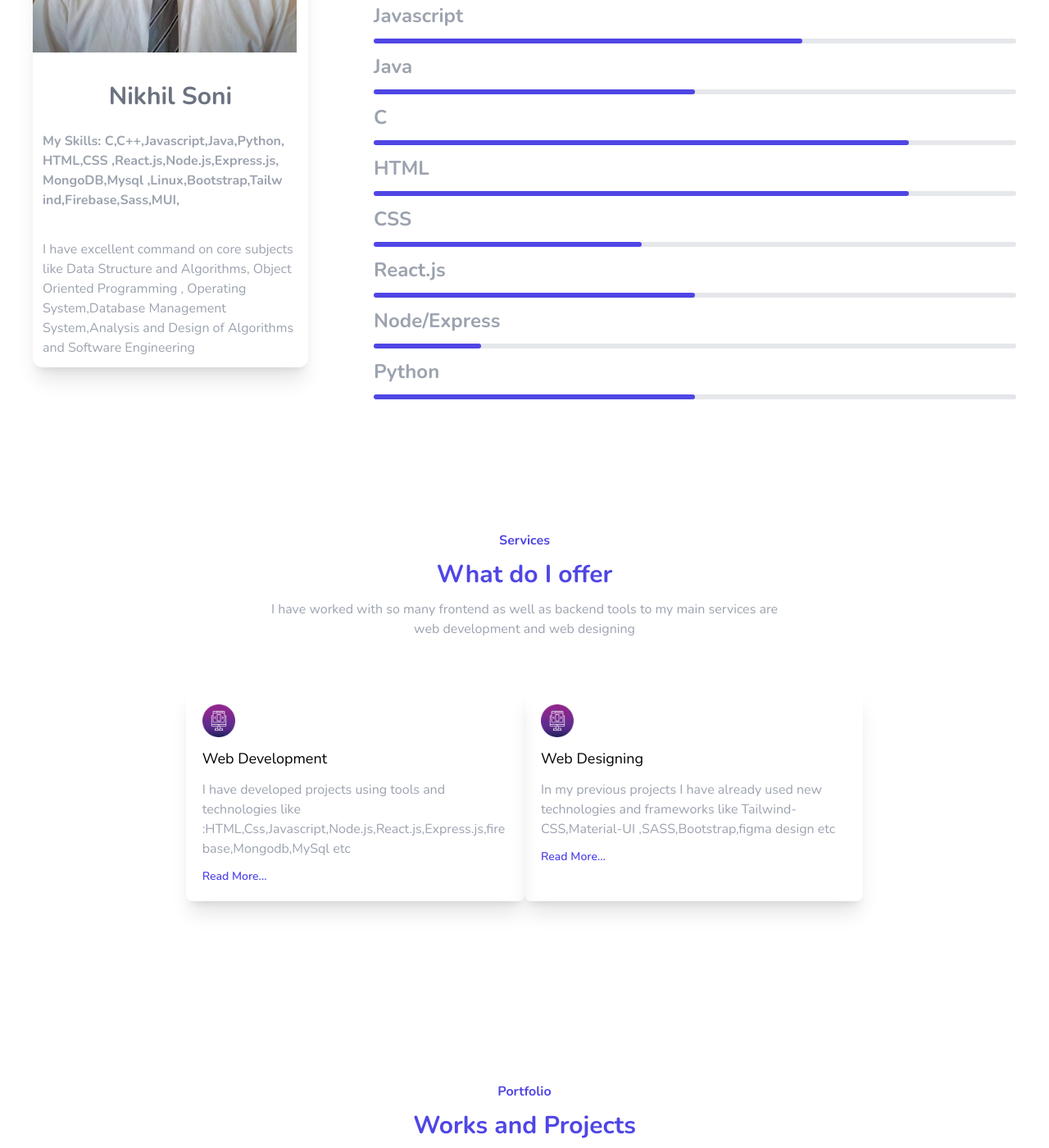
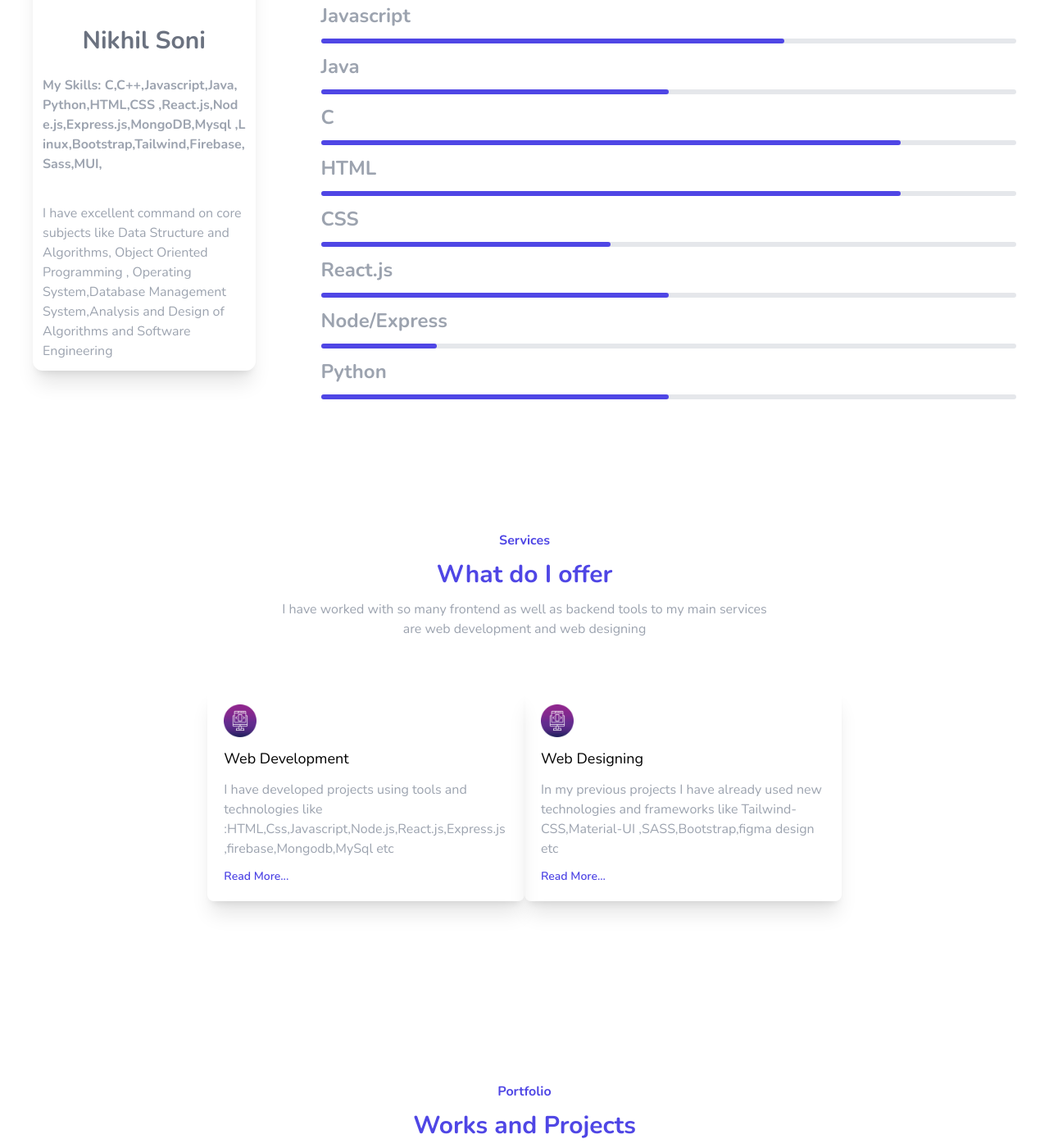
Before and after one commit to nikhilsoni909/PortFolio, a website: page index.html in a window 1280 px wide. Shown: the part 1320-2720 px from the top of the page at 82% size. Drawn offline with nearby package versions, Linux system fonts and the light colour scheme.

Commit message:
nik commit

```diff
--- a/index.html
+++ b/index.html
@@ -137,7 +137,7 @@
       </div>
     </div>
     <!-- about me-->
-    <div id="about" class="px-10 dark:bg-slate-900">
+    <div id="about" class="px-10 dark:bg-slate-900 flex">
       <div
         class="container md:flex-row py-40 mx-auto flex flex-col-reverse items-center gap-20"
       >
@@ -166,7 +166,7 @@
             </p>
 </div>
 
-            <p class="text-gray-400 mx-auto break-words max-w-sm pt-6 p-3">
+            <p class="text-gray-400 shrink mx-auto break-words max-w-sm pt-6 p-3">
               I have excellent command on core subjects like Data Structure and  Algorithms, Object Oriented Programming , Operating  System,Database Management System,Analysis and Design of Algorithms and Software
               Engineering
             </p>
@@ -174,7 +174,7 @@
         </div>
         <!-- right -->
         <!-- all intro and skills -->
-        <div class="my-auto flex flex-col gap-3">
+        <div class="my-auto container flex flex-col gap-3">
 
           <h1 class="text-indigo-600  font-bold">About Me</h1>
            <h1 class="text-3xl text-gray-500 font-medium dark:text-indigo-300">
@@ -189,7 +189,7 @@
           </h1>
           <hr>
 
-          <p class="text-gray-400  max-w-4xl">
+          <p class="text-gray-400   max-w-4xl">
             I am a prefinal year student of Shri Ram Institude of Technology Jabalpur,a competative programmer and an excellent problem solver  with quite good practice of Data Structure and Algorithms,problem solving and experianced in  web
             development,  I have solved more than 1300 DSA related problems   accross diffrent coding platforms
             code(Leetcode,geeksforgeeks,codechef,hackerRank etc)
--- a/tailwind.config.js
+++ b/tailwind.config.js
@@ -1,13 +1,17 @@
 /** @type {import('tailwindcss').Config} */
 module.exports = {
-  darkMode:"class",
+  darkMode: "class",
   content: ["./*.html"],
   theme: {
     extend: {
 
       screens: {
-
-        "sm": "480px"
+        xs: "480px",
+        ss: "620px",
+        sm: "768px",
+        md: "1060px",
+        lg: "1200px",
+        xl: "1700px",
       },
       spacing: {
         "big": "43rem"
```
Also changed, not shown: css/main.css.
